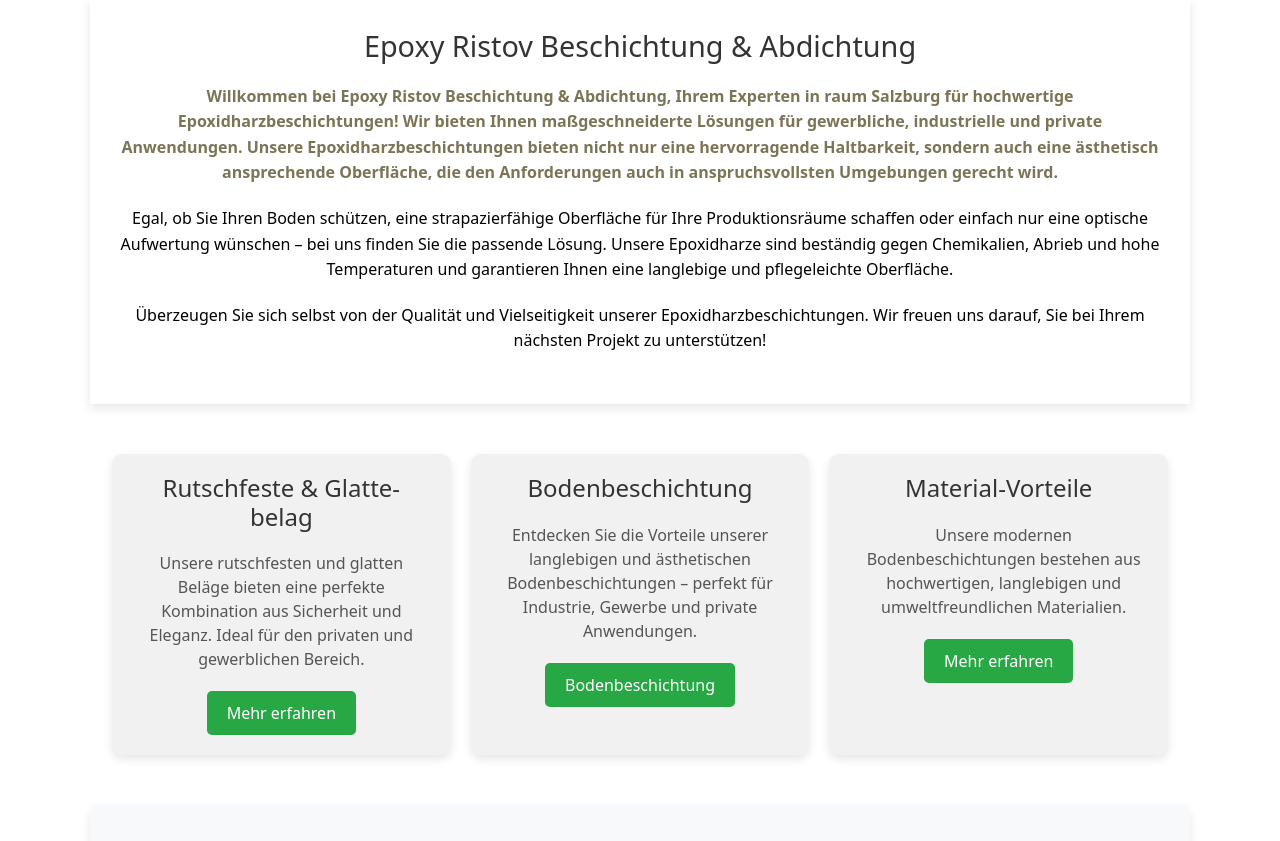
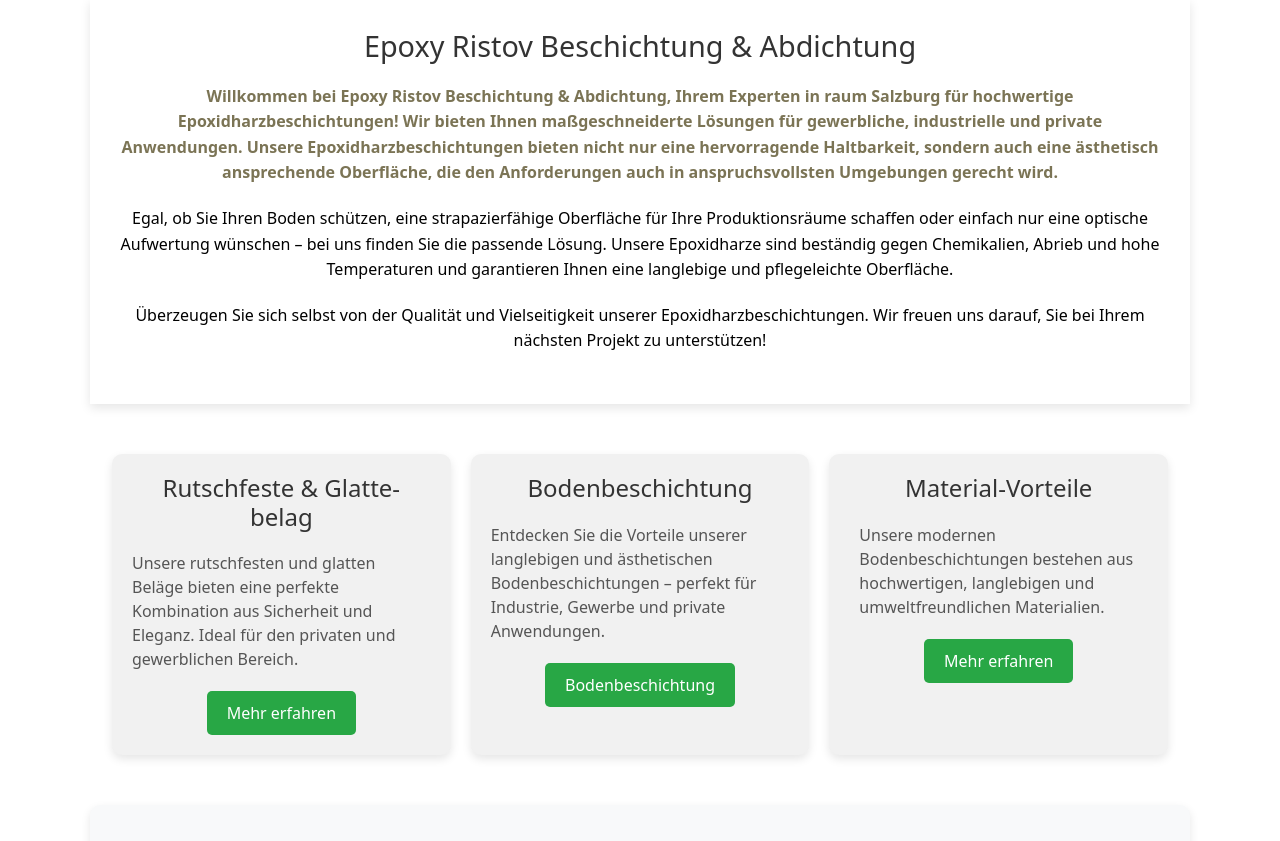
Before and after one commit to MarijanRistov/Epoxy_Ristov, a Django app: page / in a window 1280 px wide; the page is wider, and only the part inside the window is pictured. Shown: the part 679-1520 px from the top of that part. Run offline with Django 5.2, Linux system fonts and the light colour scheme; some libraries are stand-ins or nearby versions.

Commit message:
Update poramnuvajne text vo index.html

```diff
--- a/templates/index.html
+++ b/templates/index.html
@@ -195,6 +195,13 @@
         .carousel-caption p,h1 {
             color: black;  /* Црна боја */
         }
+
+
+
+        .three-columns p {
+        text-align: left;
+        }
+
 
     </style>
 </head>
```
